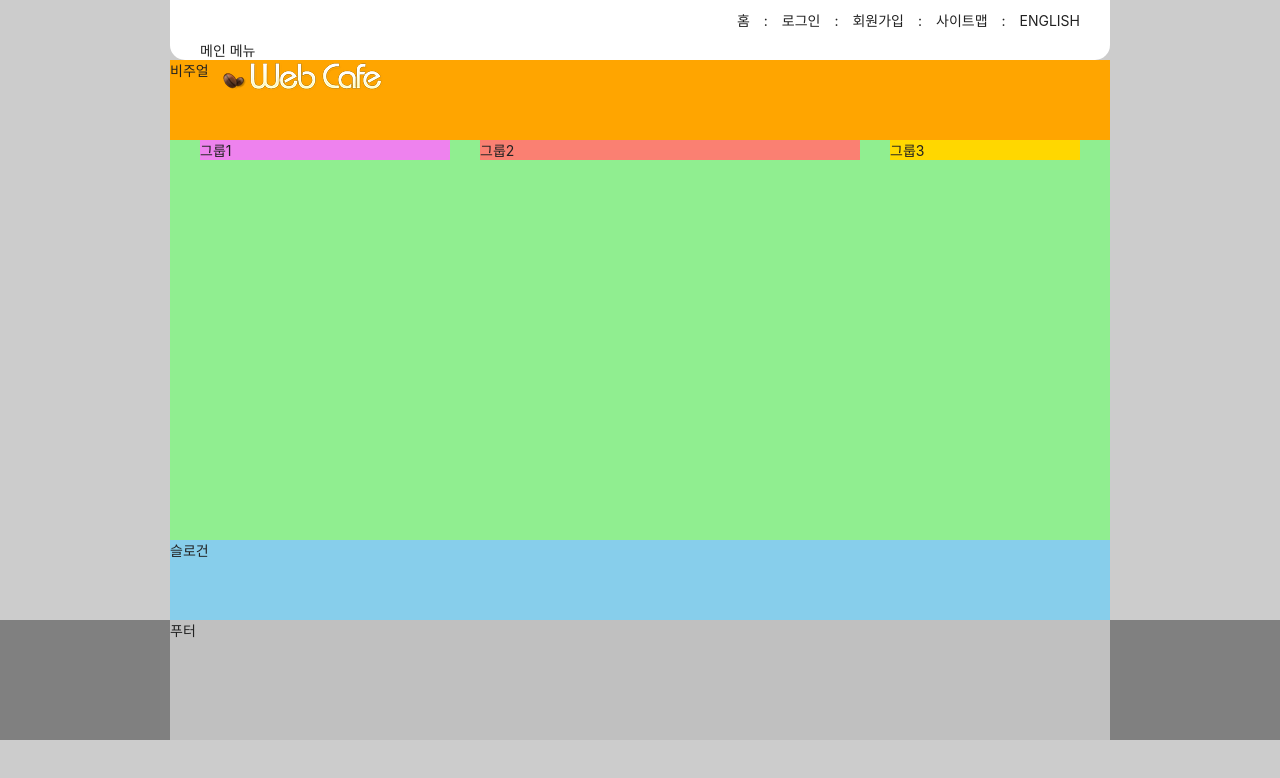
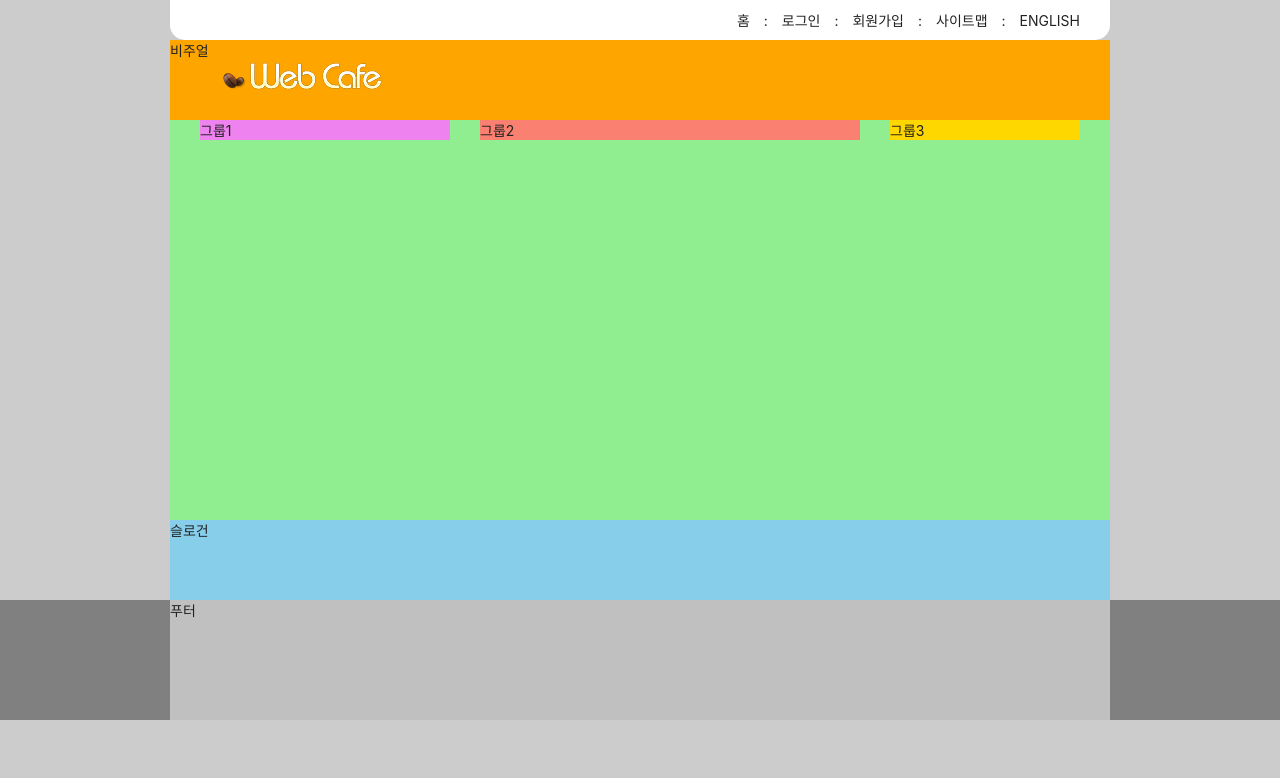
Before and after one commit to ssuho/HTML5, a plain HTML site: page index.html in a window 1280 px wide. Drawn offline with Linux system fonts and the light colour scheme; a web font is replaced by a local one.

Commit message:
position을 이용한 숨김 콘텐츠

```diff
--- a/styles/style.css
+++ b/styles/style.css
@@ -1,5 +1,13 @@
 @import url(./normalize.css);
 @import url(./reset.css);
+
+/* 숨김 콘텐츠 */
+.a11y-hidden {
+  background-color: yellow;
+  /* visibility: hidden; */
+  position: absolute;
+  top: -10000px
+}
 
 /* 기본 스타일 */
 *, *::before, *::after {
```
